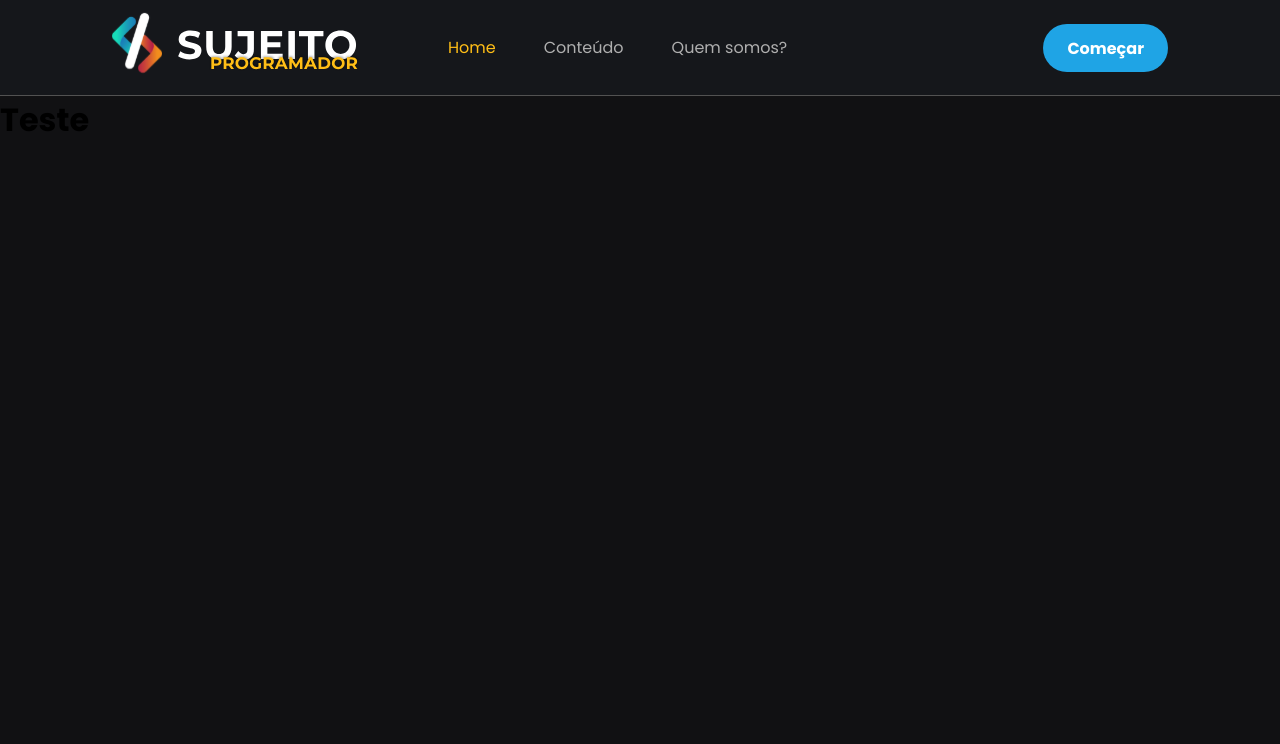
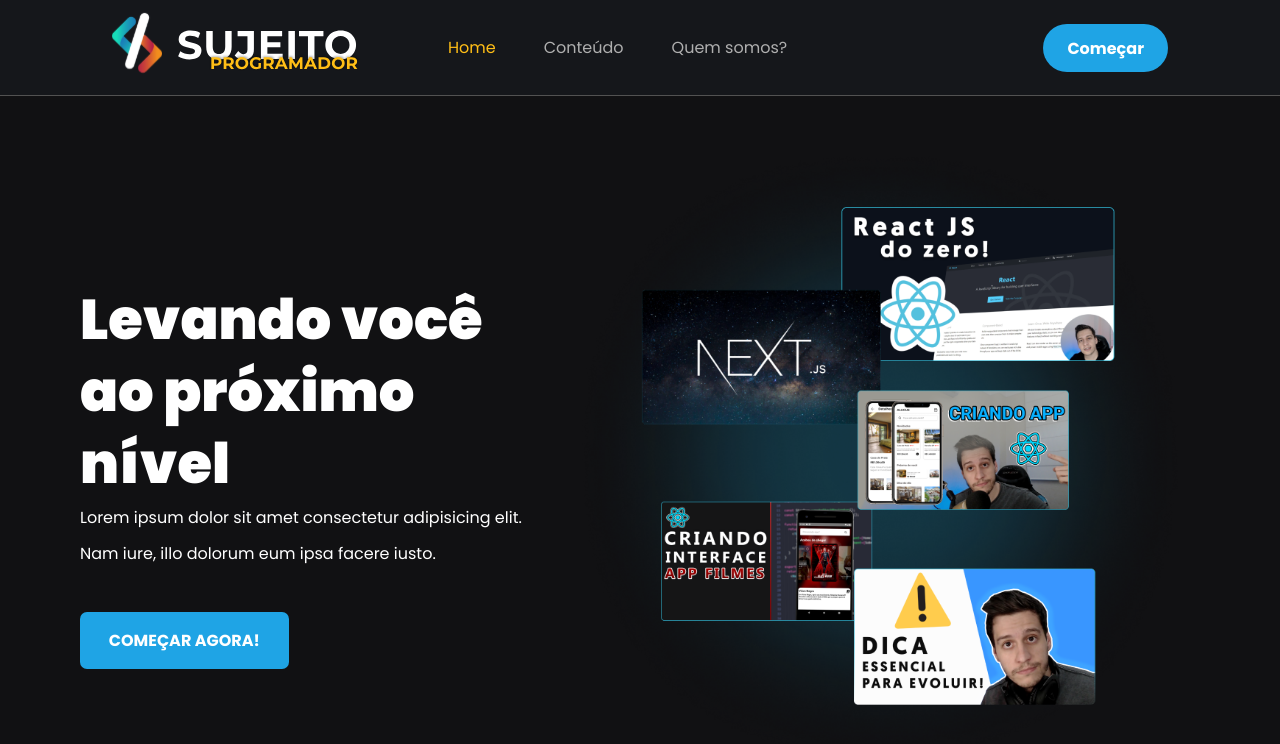
Before and after one commit to Adrianodbs/Sistema-de-sites, a Next.js app: page / in a window 1280 px wide. Shown: the top 744 px of the page. Built offline with nearby package versions, Linux system fonts and the light colour scheme.

Commit message:
Criando pagina home

```diff
--- a/src/pages/index.tsx
+++ b/src/pages/index.tsx
@@ -1,7 +1,28 @@
+import styles from '../styles/home.module.scss'
+import Head from 'next/head'
+
 export default function Home() {
   return (
-    <div>
-      <h1>Teste</h1>
-    </div>
+    <>
+      <Head>
+        <title>Apaixonado por tecnologia</title>
+      </Head>
+      <main className={styles.container}>
+        <div className={styles.containerHeader}>
+          <section className={styles.ctaText}>
+            <h1>Levando você ao próximo nível</h1>
+            <span>
+              Lorem ipsum dolor sit amet consectetur adipisicing elit. Nam iure,
+              illo dolorum eum ipsa facere iusto.
+            </span>
+            <a>
+              <button>COMEÇAR AGORA!</button>
+            </a>
+          </section>
+
+          <img src="/images/banner-conteudos.png" alt="Conteúdos" />
+        </div>
+      </main>
+    </>
   )
 }
--- /dev/null
+++ b/src/styles/home.module.scss
@@ -0,0 +1,47 @@
+.container{
+  display: block;
+}
+
+.containerHeader{
+  min-height: calc(100vh - 5rem);
+  margin: 0 auto;
+  max-width: 1120px;
+
+  display: flex;
+  align-items: center;
+  justify-content: space-between;
+
+  img{
+    max-width: 640px;
+  }
+}
+
+.ctaText{
+  max-width: 600px;
+  display: flex;
+  flex-direction: column;
+
+  h1{
+    font-size: 3.5rem;
+    line-height: 4.5rem;
+    font-weight: 900;
+    margin-top: 2.5rem;
+    color: var(--white);
+  }
+
+  span{
+    font-size: 1rem;
+    line-height: 2.25rem;
+    color: var(--white);
+  }
+
+  button{
+    background-color: var(--blue-900);
+    border: 0;
+    padding: 1rem 1.8rem;
+    margin-top: 2.5rem;
+    border-radius: 7px;
+    color: var(--white);
+    font-weight: bold;
+  }
+}
```
